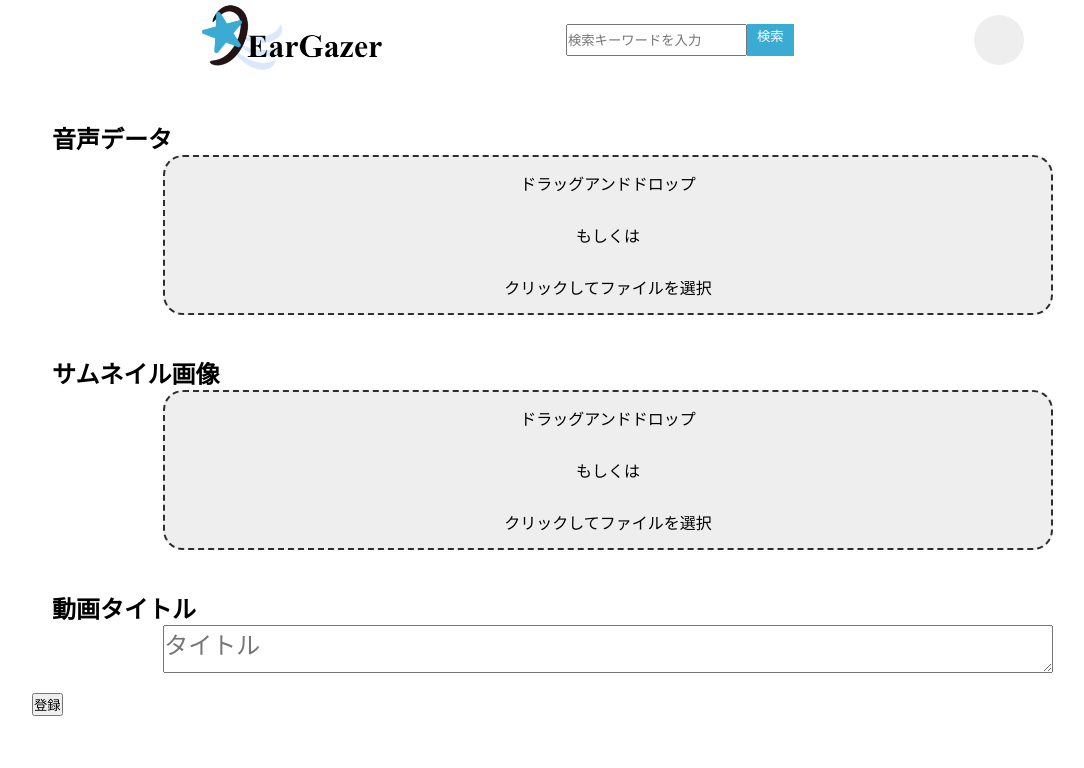
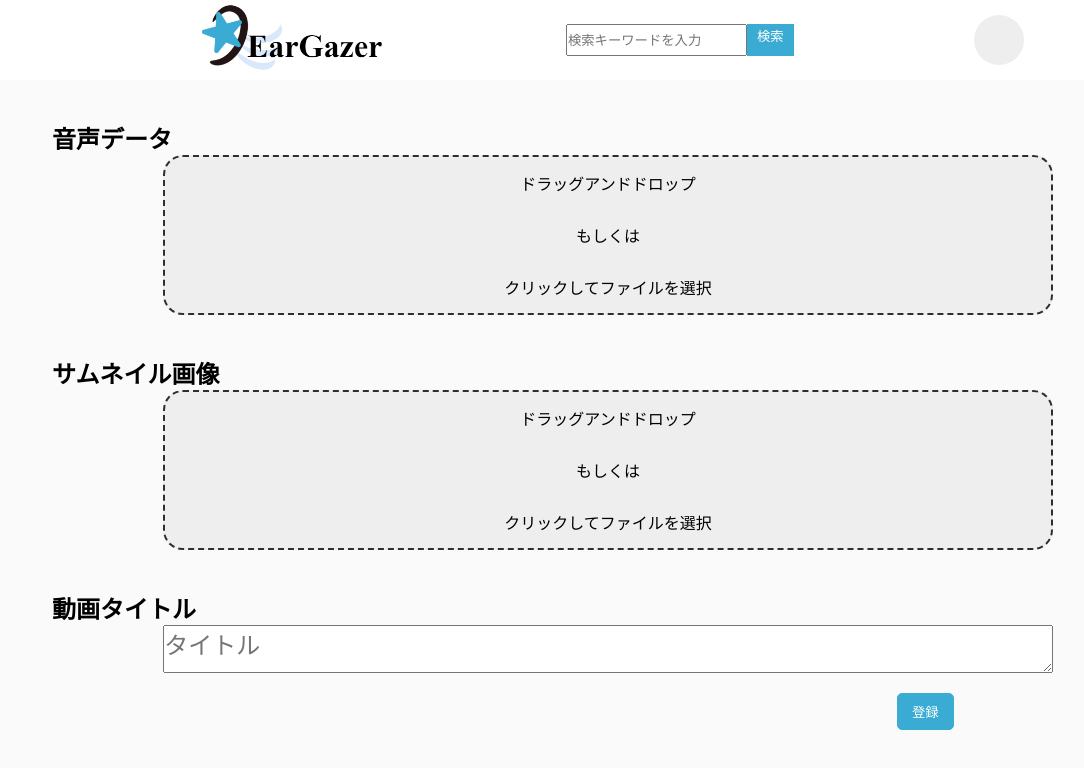
Before and after one commit to SoraY677/SoundsFrontend-StegHackthon2020-, a Nuxt app: page /create in a window 1280 px wide. Shown: the top 768 px of the page, without its empty margins (32-1116 px from the left). Built offline with nearby package versions, Linux system fonts and the light colour scheme.

Commit message:
デザインちょっと整えた

```diff
--- a/components/userprof.vue
+++ b/components/userprof.vue
@@ -29,22 +29,9 @@ export default {
 }
 
 .user-prof > .detail > p.name{
-  padding-top:14px;
+  padding:14px 0 12px 0;
   font-size:1.8em;
+
 }
 
-.blue-bt{
-  display: inline;
-  padding:3px;
-  color:white;
-  background-color:#3AABD2;
-  border: 1px solid#3AABD2;
-  border-radius: 5px;
-  transition-duration: 0.3s;
-}
-.blue-bt:hover{
-  color:#3AABD2;
-  background-color: #fff;
-  border-color:#3AABD2;
-}
 </style>
--- a/layouts/default.vue
+++ b/layouts/default.vue
@@ -47,12 +47,28 @@ main{
   padding:20px 5% 0 5%;
   overflow-x: hidden;
   overflow-y: scroll;
+  background-color:#fafafa;
 }
 
 .flex-row-block{
   display: flex;
   justify-content: space-between;
   flex-flow: wrap;
+}
+
+.blue-bt{
+  display: inline;
+  padding:8px 14px;
+  color:white;
+  background-color:#3AABD2;
+  border: 1px solid#3AABD2;
+  border-radius: 5px;
+  transition-duration: 0.3s;
+}
+.blue-bt:hover{
+  color:#3AABD2;
+  background-color: #fff;
+  border-color:#3AABD2;
 }
 
 </style>
--- a/pages/create.vue
+++ b/pages/create.vue
@@ -15,7 +15,9 @@
     <h2>動画タイトル</h2>
     <textarea class="long-input" placeholder="タイトル"></textarea>
     </section>
-    <button @click="requestRecord()">登録</button>
+    <div class="regist-bt-wrapper">
+    <button class="blue-bt" @click="requestRecord()">登録</button>
+    </div>
   </main>
 </template>
 
@@ -45,6 +47,8 @@ export default {
      */
     requestRecord() {
       this.$fetchAPI(this.request,this.$store,"hoge");
+      location.href = "/user"
+
     }
   }
 };
@@ -63,4 +67,9 @@ section.file-reader-box{
   width:100%;
   padding:20px;
 }
+
+.regist-bt-wrapper{
+  width:80%;
+  text-align: right;
+}
 </style>
```
